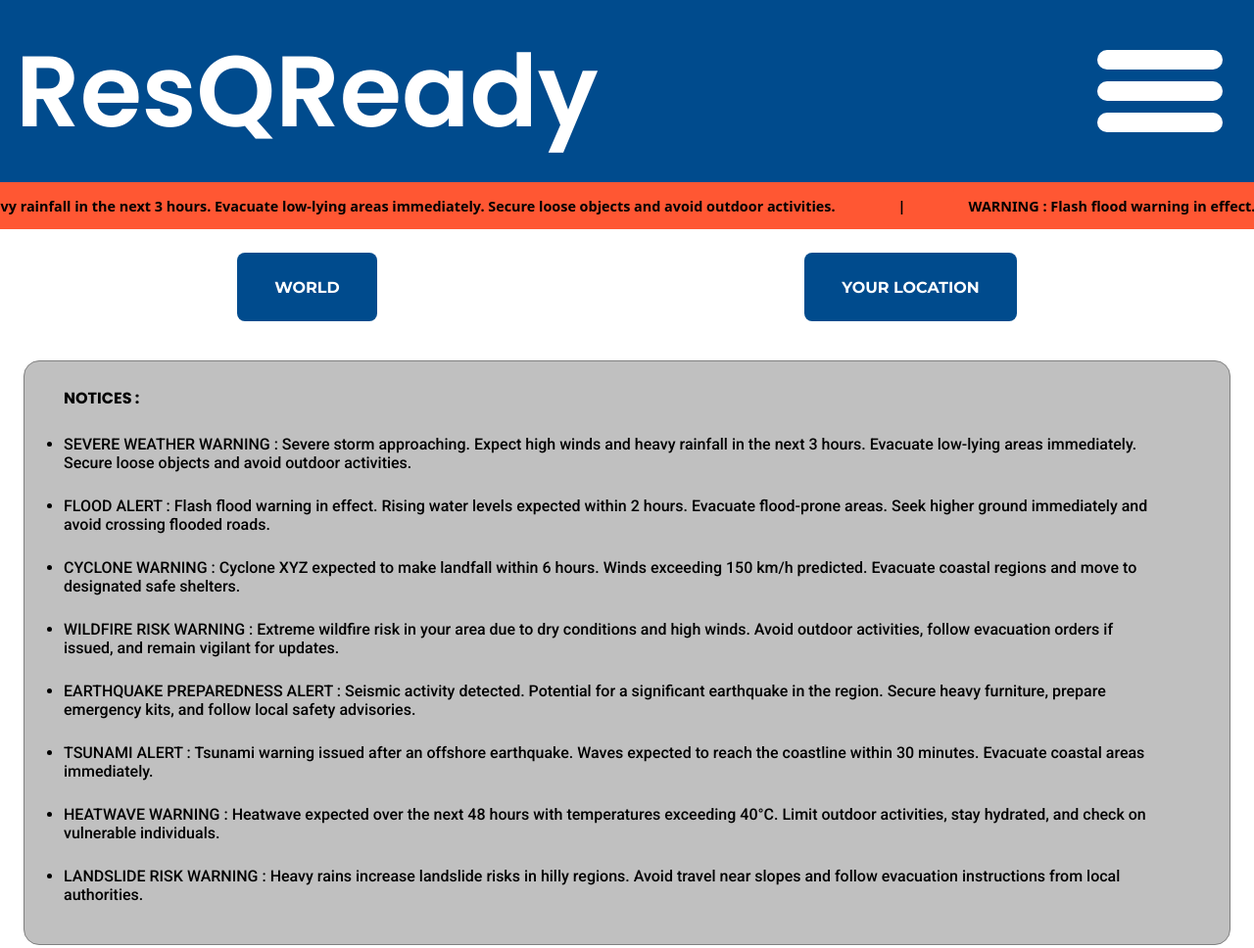
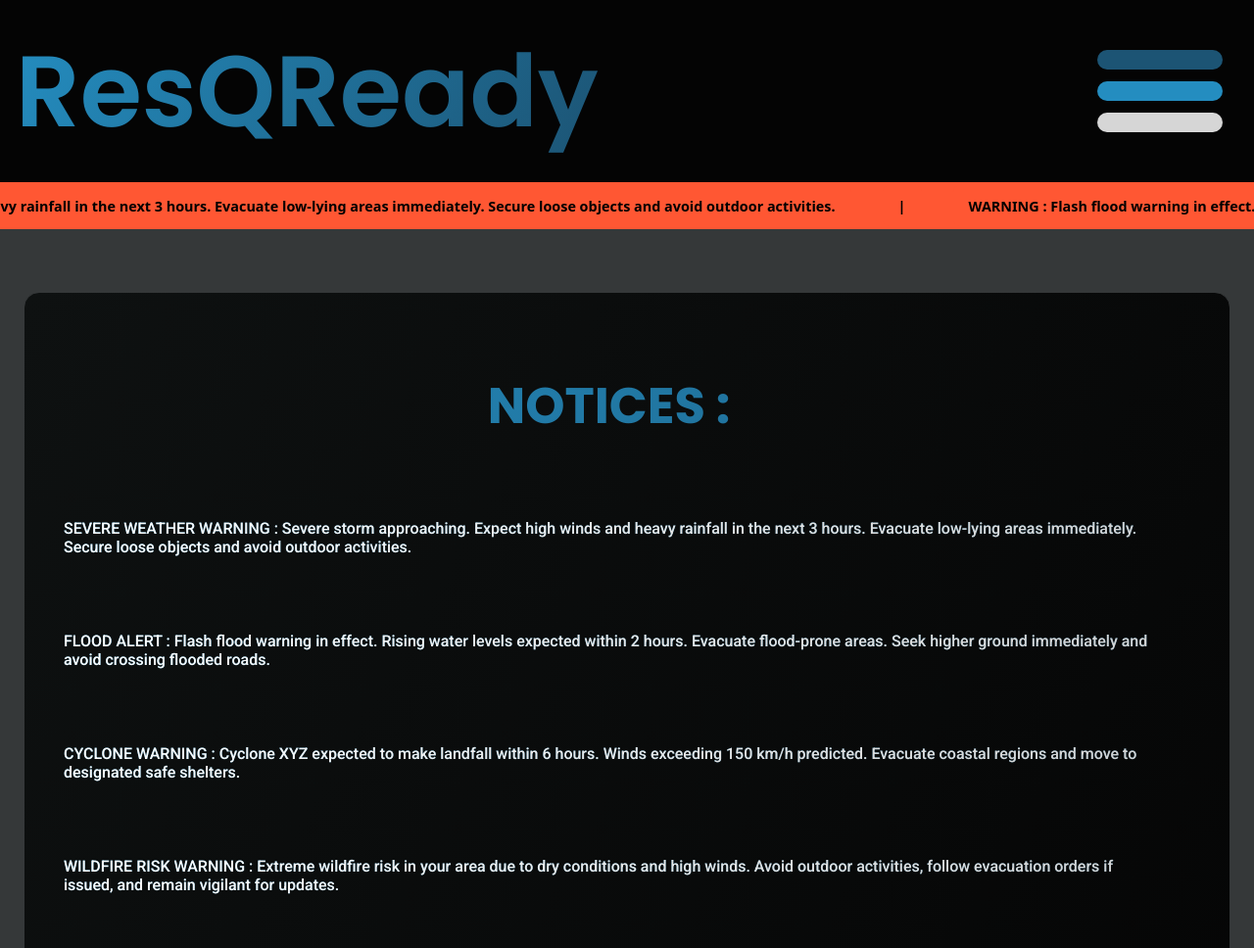
Before and after one commit to rishit-kadha/DM_ideathon, a plain HTML site: page index.html in a window 1280 px wide. Shown: the top 968 px of the page at 98% size. Drawn offline with Linux system fonts and the light colour scheme.

Commit message:
aesthetic changes

```diff
--- a/i_style.css
+++ b/i_style.css
@@ -5,7 +5,7 @@
 }
 header{
     display: flex;
-    background-color: #004B8D;
+    background-color: #040404;
     min-height: 8vh;
     padding:1rem;
     justify-content: space-between;
@@ -14,6 +14,9 @@ nav{
     display: flex;
     justify-content: center;
     align-items: center;
+}
+section{
+    background-color: #353839;
 }
 section.hidden{
     display: none;
@@ -70,7 +73,9 @@ section.hidden{
     justify-content: center;
     font-weight: 600;
     font-family: "Poppins", sans-serif;
-    color:#FFFFFF;
+    background-image:linear-gradient(120deg,#248dc0,#1c5474);
+    background-clip: text;
+    color:transparent;
     font-size: 8vw;
 
 
@@ -92,7 +97,7 @@ section.noInternet{
     top: 0;
     left: 0;
     box-shadow: 1vw 0vw 5vw #00325e8f;
-    background-color: #004B8D;
+    background-color: #0e1111;
     overflow-x: hidden;
     padding-top: 5vh;
     transition: 0.5s;
@@ -107,18 +112,23 @@ section.noInternet{
 }
 
 .sidenav a:hover {
-    color: #727272;
+    background-image:linear-gradient(45deg,#159add,#083550);
+    background-clip: text;
+    color:transparent;
 }
 .sidenav .closebtn {
     position: absolute;
     top: 0;
     right: 2.5vw;
     font-size: 3vw;
-    margin-left: 5vw;
+    border-radius: 3rem;
+}
+.sidenav .closebtn:hover svg{
+    background-image:linear-gradient(45deg,#159add,#083550);
+    border-radius: 2rem;
 }
 main {
     transition: margin-right .5s;
-
 }
 /*PreDisaster*/
 
@@ -184,15 +194,31 @@ main {
     color: #FFFFFF;
     border-radius: 0.5rem;
 }
+ul{
+    width:inherit;
+    text-align: center;
+    font-family: "poppins";
+    background-image:linear-gradient(120deg,#248dc0,#1c5474);
+    background-clip: text;
+    color:transparent;
+    font-size: 4vw;
+
+}
 li{
+    text-align: left;
+    font-size: medium;
     font-family: "Roboto",sans-serif;
     font-weight: 500;
     font-optical-sizing:auto;
+    background-image:linear-gradient(120deg,#FFFFFF,#D0d0d0);
+    background-clip: text;
+    color:transparent;
 }
 #notice{
     padding-right: 6vw;
     border: solid;
     border-width: 1px;
-    border-color: #808080;
+    border-color: #353839;
     border-radius: 1rem;
+    background-image:linear-gradient(120deg,#0E1111,#040404 );
 }
--- a/index.html
+++ b/index.html
@@ -12,9 +12,10 @@
 </head>
 <body>
     <div id="mySidenav" class="sidenav">
+
         <a href="javascript:void(0)" class="closebtn" onclick="closeNav()">
-            <?xml version="1.0" encoding="utf-8"?><!-- Uploaded to: SVG Repo, www.svgrepo.com, Generator: SVG Repo Mixer Tools -->
-            <svg fill="#FFFFFF" height="10vw" width="10vw"viewBox="0 0 1024 1024" xmlns="http://www.w3.org/2000/svg"><path d="M697.4 759.2l61.8-61.8L573.8 512l185.4-185.4-61.8-61.8L512 450.2 326.6 264.8l-61.8 61.8L450.2 512 264.8 697.4l61.8 61.8L512 573.8z"/></svg>
+                <?xml version="1.0" encoding="utf-8"?><!-- Uploaded to: SVG Repo, www.svgrepo.com, Generator: SVG Repo Mixer Tools -->
+                <svg fill="#FFFFFF" height="10vw" width="10vw"viewBox="0 0 1024 1024" xmlns="http://www.w3.org/2000/svg"><path d="M697.4 759.2l61.8-61.8L573.8 512l185.4-185.4-61.8-61.8L512 450.2 326.6 264.8l-61.8 61.8L450.2 512 264.8 697.4l61.8 61.8L512 573.8z"/></svg>
         </a>
         <div class="slider">
 
@@ -34,13 +35,13 @@
                 <div style="display: flex; align-items: center;">
                     <div style="display: flex;flex-direction: column; padding: 10px;"class="Left_n" >
                         <div style="display: flex;margin: 0vw 0vw">
-                            <div style="height: 1.5vw;width: 10vw;background-color:#FFFFFF; margin : 0px 0.5vw 0px 0px; border-radius: 2vw;"></div>
+                            <div style="height: 1.5vw;width: 10vw;background-color:#1c5474; margin : 0px 0.5vw 0px 0px; border-radius: 2vw;"></div>
                         </div>
                         <div style="display: flex;margin: 1vw 0vw">
-                            <div style="height: 1.5vw;width: 10vw;background-color: #FFFFFF; margin : 0px 0.5vw 0px 0px; border-radius: 2vw;"></div>
+                            <div style="height: 1.5vw;width: 10vw;background-color: #248dc0; margin : 0px 0.5vw 0px 0px; border-radius: 2vw;"></div>
                         </div>
                         <div style="display: flex;margin: 0vw 0vw">
-                            <div style="height: 1.5vw;width: 10vw;background-color: #FFFFFF; margin : 0px 0.5vw 0px 0px; border-radius: 2vw;"></div>
+                            <div style="height: 1.5vw;width: 10vw;background-color: #D6D6D6; margin : 0px 0.5vw 0px 0px; border-radius: 2vw;"></div>
                         </div>
                     </div>
                 </div>
@@ -116,11 +117,7 @@
 
             </div>
             <div style="padding: 3vh;">
-                <div style="display: flex; justify-content: space-around;">
-                    <div class="button montserrat-bold" onclick="">WORLD</div>
-                    <div class="button montserrat-bold" onclick="">YOUR LOCATION</div>
-                </div>
-                <div id="notice" style="margin-top: 5vh; background-color:#c0c0c0 ;">
+                <div id="notice" style="margin-top: 5vh;">
                     <ul class="poppins-bold">
                         <br>
                         NOTICES :
```
